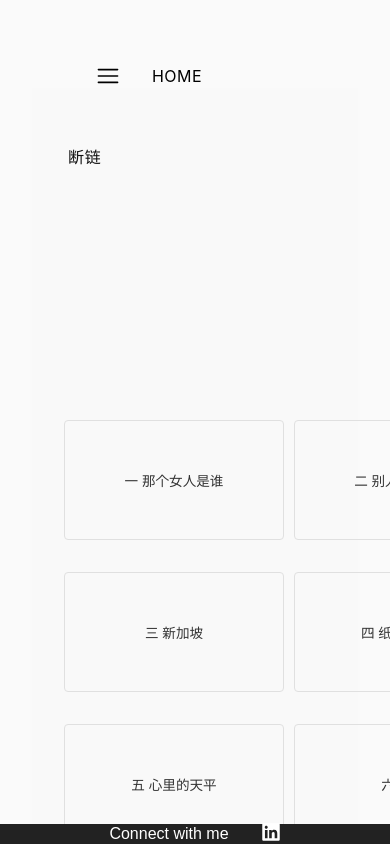
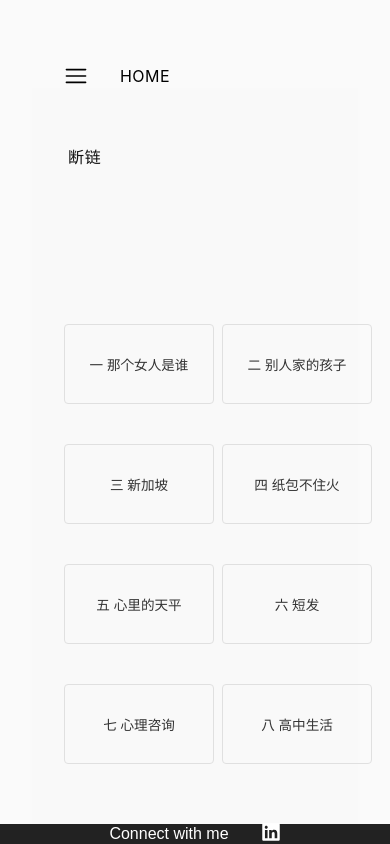
Before and after one commit to 1-Yijia/mysite, a React (Create React App) app: page /stories in a window 390 px wide. Built offline with nearby package versions, Linux system fonts and the light colour scheme.

Commit message:
styling adjustment for laptop layout

```diff
--- a/src/components/ChapterSidebar.css
+++ b/src/components/ChapterSidebar.css
@@ -62,6 +62,11 @@
     padding: 0 1rem; /* horizontal padding only */
   }
 
+  .chapter-sidebar.minimal {
+  margin-right: 2rem;
+  /* flex: 0 0 180px; */
+}
+
   .chapter-sidebar h3 {
     font-size: 1rem;
     text-align: left;
--- a/src/components/HamburgerMenu.css
+++ b/src/components/HamburgerMenu.css
@@ -64,3 +64,14 @@
     color: #888;
     /* subtle hover effect */
 }
+
+/* ✅ Mobile-only tweaks */
+@media (max-width: 768px) {
+.hamburger-aligned {
+  padding-left: 4rem;
+  padding-right: 2rem;
+  padding-top: 2rem;
+  max-width: 1200px;
+  margin: 0 auto;
+}
+}
--- a/src/pages/Stories/DuanLian/ChapterPage.css
+++ b/src/pages/Stories/DuanLian/ChapterPage.css
@@ -5,7 +5,7 @@
   flex-direction: row;
   max-width: 1200px; /* ✅ SAME */
   margin: 0 auto;
-  /* padding: 0 2rem; */
+  padding: 0 2rem;
   min-height: 100vh;
 }
 
--- a/src/pages/Stories/stories.css
+++ b/src/pages/Stories/stories.css
@@ -3,7 +3,7 @@
   flex-direction: row;
   max-width: 1200px;
   margin: 0;
-  /* padding: 0 2rem; */
+  padding: 0 2rem;
   justify-content: center;
   align-items: flex-start;
   min-height: 100vh;
@@ -11,31 +11,35 @@
   background-color: #f9f9f9;
 }
 
-/* Centered grid block */
 .stories-grid-wrapper {
   margin-top: 6rem;
   max-width: 960px;
   flex-grow: 1;
-  /* display: flex;
-  justify-content: center; */
 }
 
 /* Grid inside fixed-width wrapper */
 .stories-grid {
   display: grid;
   grid-template-columns: repeat(auto-fit, minmax(200px, 1fr));
-  gap: 2rem 1rem; /* vertical 2rem, horizontal 1rem */
+  gap: 2rem 1rem;
+  /* vertical 2rem, horizontal 1rem */
   justify-items: center;
   box-sizing: border-box;
 }
 
 .chapter-card {
-  display: flex;              /* change from block to flex */
-  align-items: center;        /* vertical center */
-  justify-content: center;    /* horizontal center */
-  width: 220px;               /* fixed width */
-  height: 120px;              /* fixed height - adjust as needed */
-  padding: 1rem;              /* you can remove side padding since width is fixed */
+  display: flex;
+  /* change from block to flex */
+  align-items: center;
+  /* vertical center */
+  justify-content: center;
+  /* horizontal center */
+  width: 220px;
+  /* fixed width */
+  height: 120px;
+  /* fixed height - adjust as needed */
+  padding: 1rem;
+  /* you can remove side padding since width is fixed */
   margin: 0 auto;
   text-align: center;
   font-size: 0.95rem;
@@ -44,7 +48,8 @@
   border-radius: 4px;
   border: 1px solid #e0e0e0;
   transition: background 0.2s ease;
-  box-sizing: border-box;    /* important to include padding in width/height */
+  box-sizing: border-box;
+  /* important to include padding in width/height */
 }
 
 .chapter-card:hover {
@@ -63,14 +68,29 @@
     margin-bottom: 1rem;
   }
 
+  .stories-grid-wrapper {
+    max-width: 960px;
+    width: 100%;
+    padding: 0 1rem;
+    margin: 0 auto;
+    box-sizing: border-box;
+  }
+
   .stories-grid {
-    grid-template-columns: repeat(2, 1fr); /* always 2 per row */
-    gap: 2rem 0.6rem; /* vertical space generous, tighter center */
-    padding: 0 1rem;
+    display: grid;
+    grid-template-columns: repeat(2, 1fr);
+    gap: 2.5rem 0.5rem;
+    width: 100%;
+    box-sizing: border-box;
+    /* padding: 0 2rem;
+    margin: 0 auto; */
   }
 
   .chapter-card {
+    width: 150px;
+    height: 80px;
     font-size: 0.85rem;
-    padding: 0.8rem 0.4rem;
+    padding: 0.8rem;
+    box-sizing: border-box;
   }
 }
```
